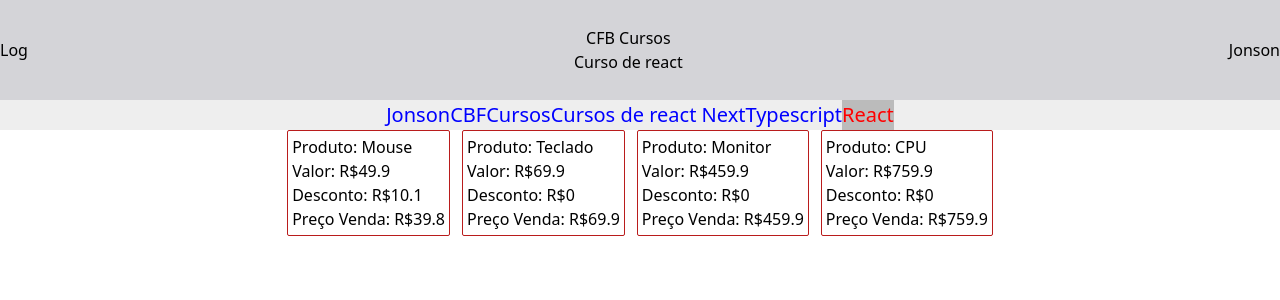
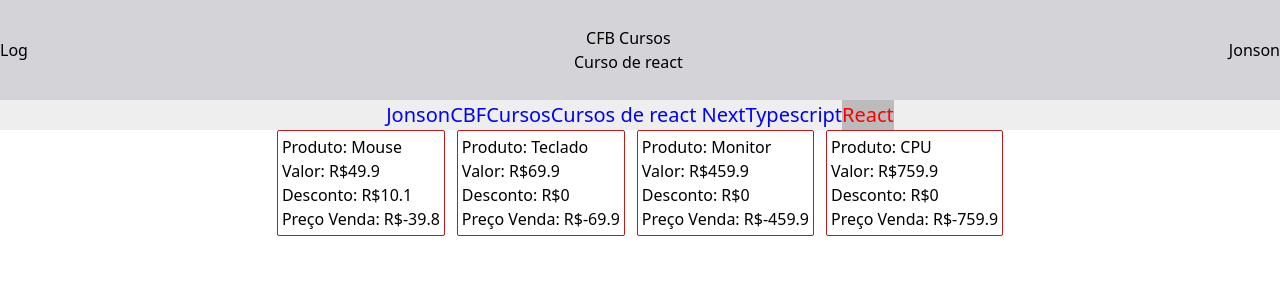
Before and after one commit to luisjonson/treinamento_react_next, a Next.js app: page / in a window 1280 px wide. Shown: the top 300 px of the page. Built offline with nearby package versions, Linux system fonts and the light colour scheme.

Commit message:
Criando COMPONENTES com PROPS #P4 em React Next - Aula 10 - Curso de React Next

```diff
--- a/src/components/Card.tsx
+++ b/src/components/Card.tsx
@@ -1,19 +1,18 @@
-interface CardProps{
+interface CardProps {
     produto: string
     valor: number
-    desconto:number
+    desconto: number
+    funcao:any
 
 }
 
-export default function(props:CardProps){
-    return(
+export default function (props: CardProps) {
+    return (
         <div className='flex flex-col border border-red-700 rounded-sm p-1'>
             <div>Produto: {props.produto}</div>
             <div>Valor: R${props.valor}</div>
             <div>Desconto: R${props.desconto}</div>
-            <div>Preço Venda: R${props.valor - props.desconto}</div>
-
-
+            <div>Preço Venda: R${props.funcao(props.desconto,props.valor)}</div>
         </div>
     )
 }
--- a/src/pages/index.tsx
+++ b/src/pages/index.tsx
@@ -10,6 +10,13 @@
 const name = 'Jonson'
 let canal = 'CBFCursos'
 
+function caldDesc(v:number, d:number){
+  return v - d
+}
+
+function caldDesctaxa(v:number, d:number){
+  return v - (d/2)
+}
 function retnome() {
   return name
 }
@@ -17,6 +24,8 @@
 const cnl = () => {
   return canal
 }
+
+
 
 export default function Home() {
   return (
@@ -30,10 +39,10 @@
         <div style={{ color: '#f00', backgroundColor: '#bbb' }}>React</div>
       </div>
       <div className='flex justify-center gap-3'>
-        <Card produto={'Mouse'} valor={49.90}  desconto={10.10}/>
-        <Card produto={'Teclado'} valor={69.90} desconto={0} />
-        <Card produto={'Monitor'} valor={459.90}  desconto={0}/>
-        <Card produto={'CPU'} valor={759.90}  desconto={0}/>
+        <Card produto={'Mouse'} valor={49.90}  desconto={10.10} funcao={caldDesc}/>
+        <Card produto={'Teclado'} valor={69.90} desconto={0} funcao={caldDesc}/>
+        <Card produto={'Monitor'} valor={459.90}  desconto={0} funcao={caldDesc}/>
+        <Card produto={'CPU'} valor={759.90}  desconto={0} funcao={caldDesc}/>
       </div>
     </div>
   );
```
